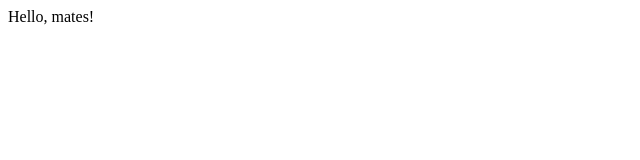
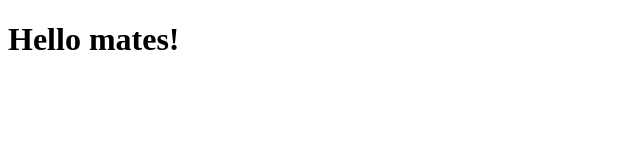
Before and after one commit to QQBratka/my-first-project, a plain HTML site: page index.html in a window 1280 px wide. Shown: the whole page, without its empty margins (0-640 px from the left). Drawn offline with Linux system fonts and the light colour scheme.

Commit message:
title and massage was changed

```diff
--- a/index.html
+++ b/index.html
@@ -4,9 +4,9 @@
     <meta charset="UTF-8">
     <meta http-equiv="X-UA-Compatible" content="IE=edge">
     <meta name="viewport" content="width=, initial-scale=1.0">
-    <title>Document</title>
+    <title>hello-world</title>
 </head>
 <body>
-    Hello, mates!
+    <h1>Hello mates!</h1>
 </body>
 </html>
```
